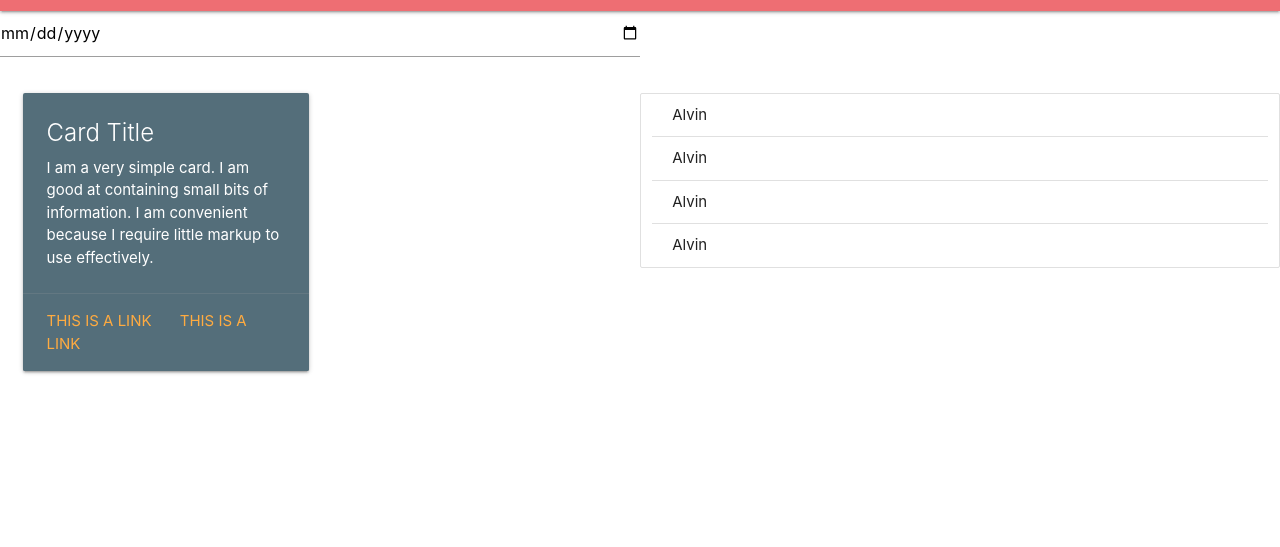
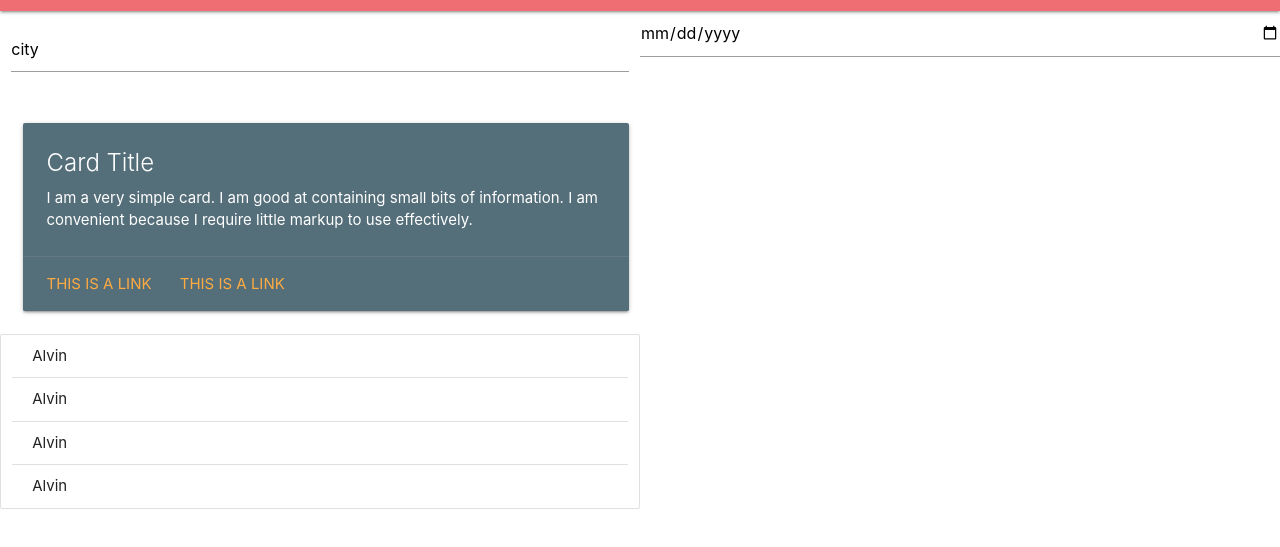
Before and after one commit to fchang1720/Project1, a plain HTML site: page index.html in a window 1280 px wide. Shown: the part 53-600 px from the top of the page. Drawn offline with nearby package versions, Linux system fonts and the light colour scheme; no server answers.

Commit message:
saving branch before pull

```diff
--- a/index.html
+++ b/index.html
@@ -22,13 +22,22 @@
         </ul>
       </div>
     </nav>
-    <div class="row">
-      <input type="date" class="datepicker col s12 col m6 col l6" />
+
+    <div>
+      <div class="row">
+        <div class="input-field col s6 col m6 col l6 city-input">
+          <input value="city" id="city-input" type="text" class="validate" />
+          <!-- <label class="active" for="first_name2">Enter Your City</label> -->
+        </div>
+        <!-- </div>
+    <div class="row"> -->
+        <input type="date" class="datepicker col s12 col m12 col l6" />
+      </div>
     </div>
 
     <div class="row">
       <div class="weather-results">
-        <div class="col s12 col m6 col l6">
+        <div class="col s12 col m12 col l12">
           <div class="col s12 col l6">
             <div class="card blue-grey darken-1">
               <div class="card-content white-text">
```
